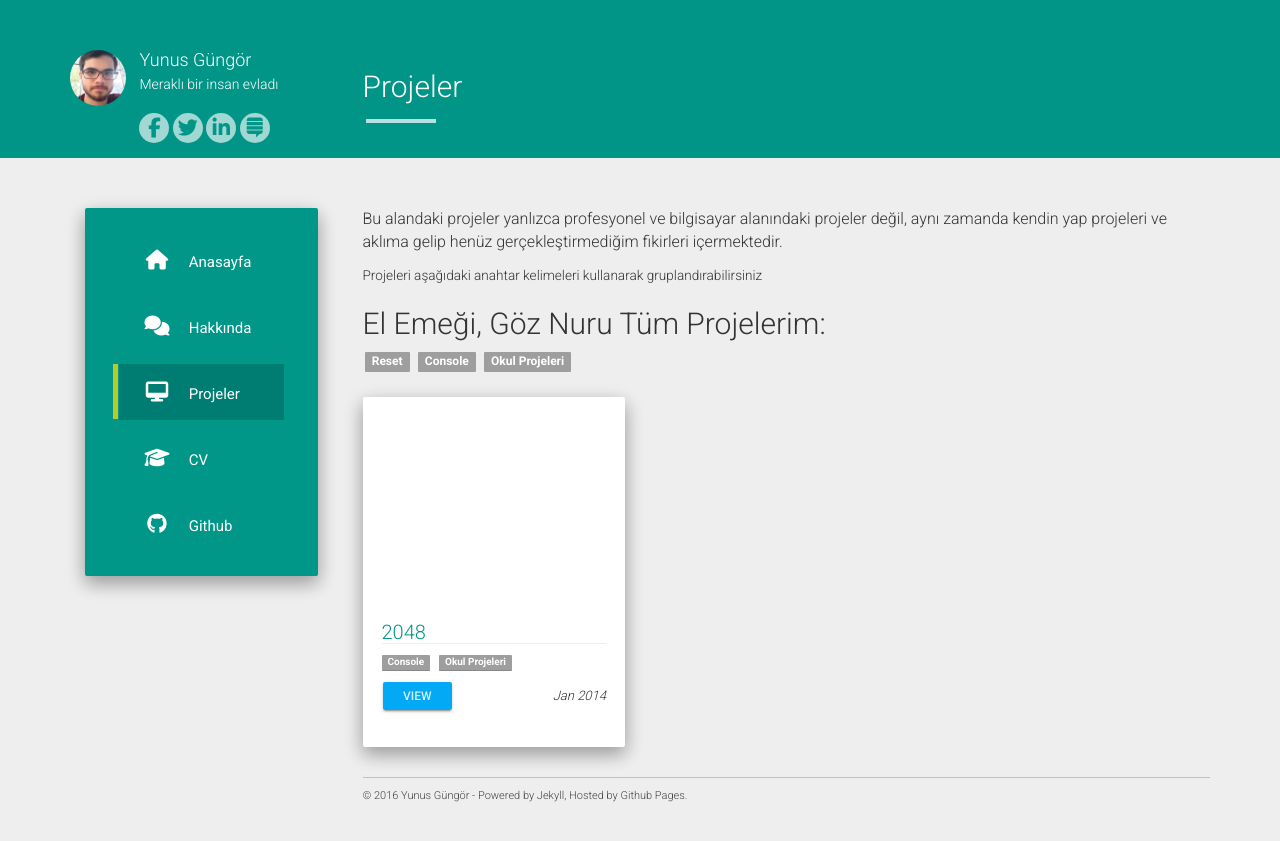
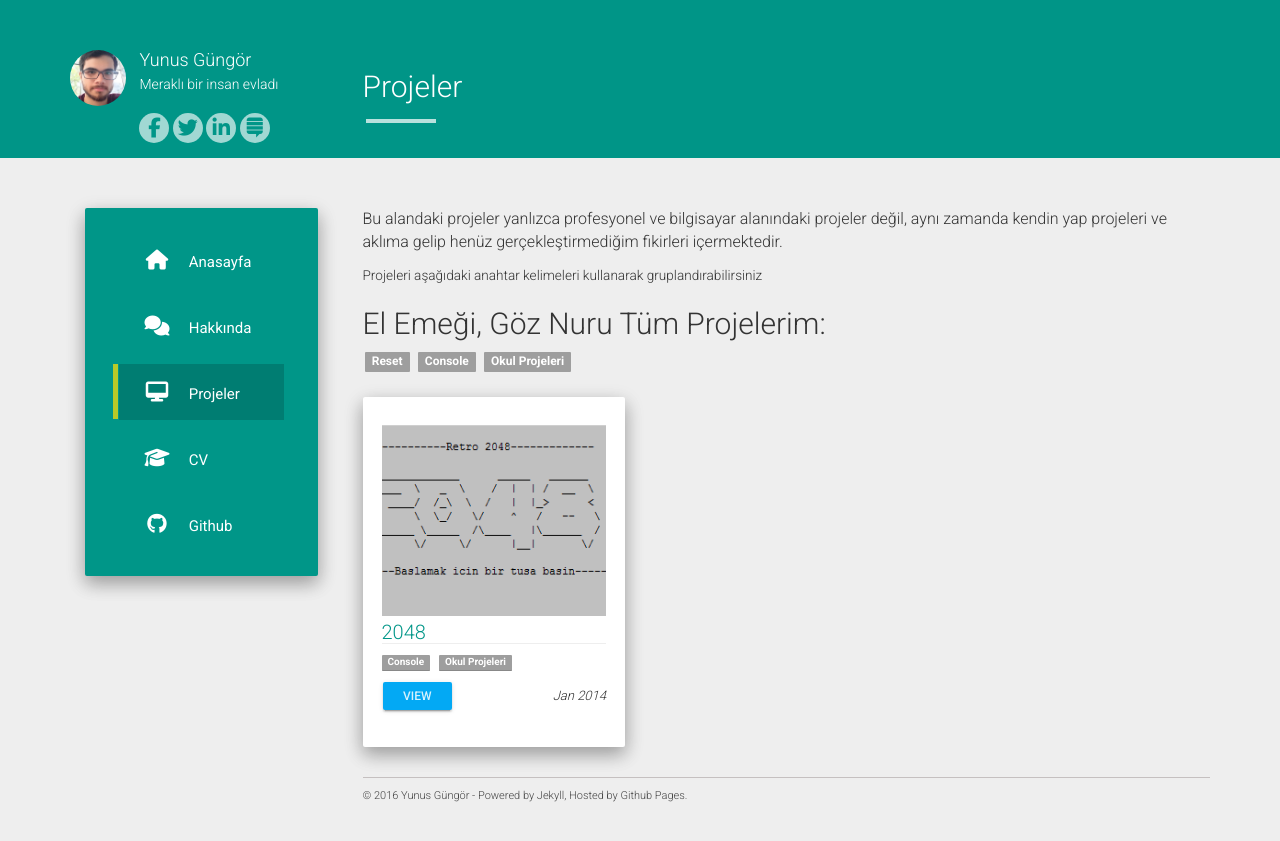
Before and after one commit to ynsgnr/ynsgnr.github.io, a Jekyll site: the page built from projects.md, in a window 1280 px wide. Shown: the top 841 px of the page. Built offline with Jekyll 4.4.1, drawn with Linux system fonts in a browser that asks for light colours; nearby versions of some CDN libraries.

Commit message:
resim sonunda düzeltildi

```diff
--- a/_data/projects.json
+++ b/_data/projects.json
@@ -1,7 +1,7 @@
 [
 	{
 		"name": "2048",
-		"image": "2048.png",
+		"image": "2048.PNG",
 		"url": "https://github.com/ynsgnr/2048",
 		"date": "Jan 2014",
 		"tags": ["Console","Okul Projeleri"]
--- a/_layouts/project.html
+++ b/_layouts/project.html
@@ -13,7 +13,7 @@ layout: default
     	<div class="well project-outer">
     		<div class="project-inner">
     			<a href="/static/projects/{{ i.image }}" class="thickbox">
-    			<div class="project-img bordered" style="background-image: url(https://github.com/ynsgnr/ynsgnr.github.io/blob/master/static/projects/{{ i.image }}?raw=true');"></div>
+    			<div class="project-img bordered" style="background-image: url(https://github.com/ynsgnr/ynsgnr.github.io/blob/master/static/projects/{{ i.image }}?raw=true);"></div>
                 </a>
                 {% if i.url %} <a href="{{ i.url }}"> {% endif %}
     			<h3 class="project-headlines">{{ i.name }}</h3>
```
